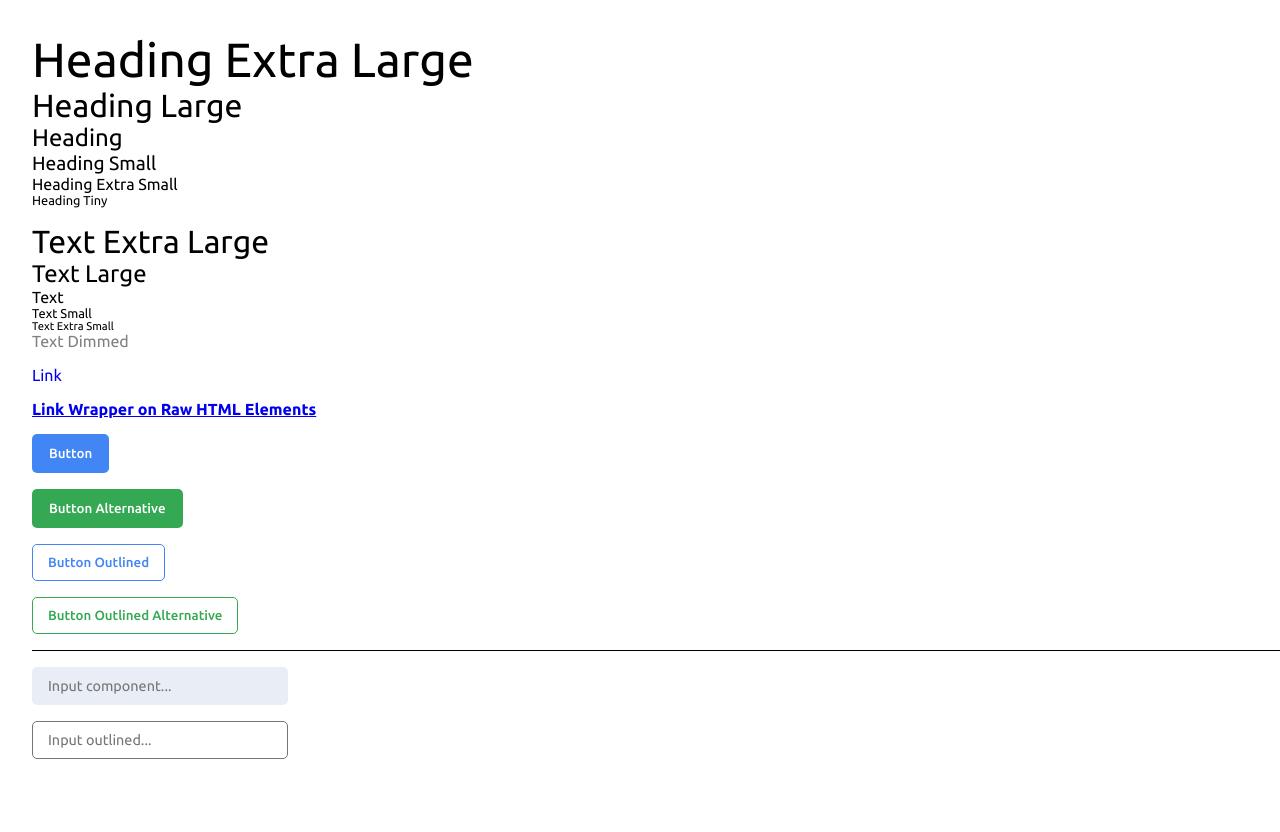
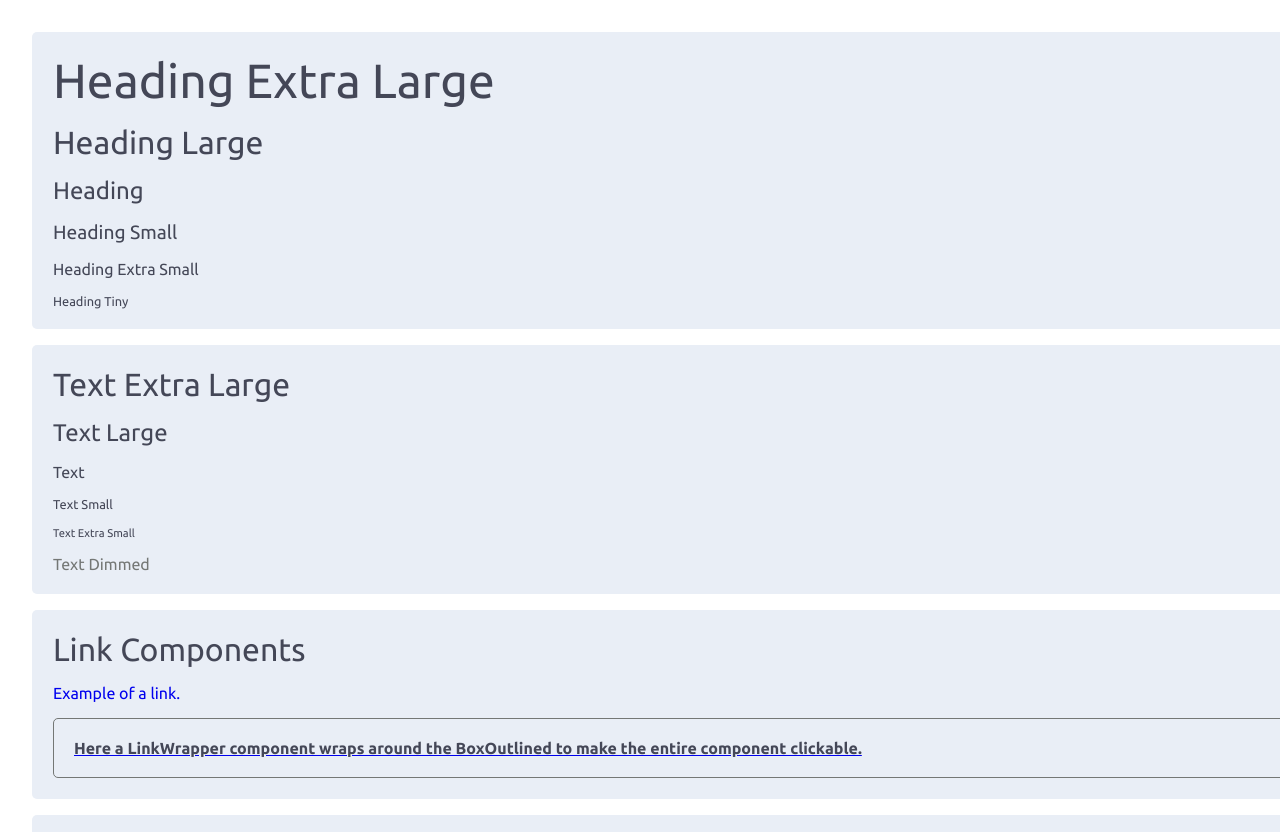
Before and after one commit to znx-x/llane-ui, a React (Create React App) app: page / in a window 1280 px wide. Shown: the top 832 px of the page. Built offline with nearby package versions, Linux system fonts and the light colour scheme.

Commit message:
add and update components

```diff
--- a/src/Box/index.ts
+++ b/src/Box/index.ts
@@ -1,4 +1,97 @@
-import styled from 'styled-components'
+import styled from "styled-components";
+import { BorderColor, ComponentBackground, Transparent } from "../Colors";
+import {
+  BorderRadius,
+  BorderThickness,
+  BoxBorderRadius,
+  BoxPadding,
+  DefaultGap
+} from "../BaseThemeStyle";
 
-export const Box = styled.div`
-`
+interface ComponentProps {
+  background?: string;
+  backgroundHover?: string;
+  borderColor?: string;
+  borderRadius?: string;
+  borderThickness?: string;
+  gap?: string;
+  margin?: string;
+  padding?: string;
+  alignHorizontal?:
+    | "left"
+    | "right"
+    | "flex-start"
+    | "flex-end"
+    | "center"
+    | "stretch"
+    | "baseline";
+  alignVertical?:
+    | "top"
+    | "bottom"
+    | "flex-start"
+    | "flex-end"
+    | "center"
+    | "space-between"
+    | "space-around"
+    | "space-evenly";
+  alignText?: string;
+}
+
+// Helper function to translate alignment props to CSS values
+const translateAlignment = (
+  direction: string | undefined,
+  orientation: "horizontal" | "vertical"
+) => {
+  if (!direction) return orientation === "vertical" ? "flex-start" : "stretch"; // Defaults if no direction provided
+
+  // Custom alignment mappings
+  const alignments: Record<string, string> = {
+    top: "flex-start",
+    bottom: "flex-end",
+    left: "flex-start",
+    right: "flex-end"
+  };
+
+  // Return the custom mapping or default to the provided value if not a custom key
+  return alignments[direction] || direction;
+};
+
+export const Box = styled.div<ComponentProps>`
+  display: flex;
+  flex-direction: column;
+  align-items: ${(props) =>
+    translateAlignment(props.alignHorizontal, "horizontal")};
+  justify-content: ${(props) =>
+    translateAlignment(props.alignVertical, "vertical")};
+  background: ${(props) => props.background || ComponentBackground};
+  border: ${(props) => props.borderThickness || BorderThickness} solid
+    ${(props) => props.borderColor || Transparent};
+  border-radius: ${(props) => props.borderRadius || BoxBorderRadius};
+  gap: ${(props) => props.gap || DefaultGap};
+  padding: ${(props) => props.padding || BoxPadding};
+  margin: ${(props) => props.margin};
+  text-align: ${(props) => props.alignText || "left"};
+  &:hover {
+    background: ${(props) => props.backgroundHover};
+  }
+`;
+
+export const BoxOutlined = styled.div<ComponentProps>`
+  display: flex;
+  flex-direction: column;
+  align-items: ${(props) =>
+    translateAlignment(props.alignHorizontal, "horizontal")};
+  justify-content: ${(props) =>
+    translateAlignment(props.alignVertical, "vertical")};
+  background: ${(props) => props.background || Transparent};
+  border: ${(props) => props.borderThickness || BorderThickness} solid
+    ${(props) => props.borderColor || BorderColor};
+  border-radius: ${(props) => props.borderRadius || BoxBorderRadius};
+  gap: ${(props) => props.gap || DefaultGap};
+  padding: ${(props) => props.padding || BoxPadding};
+  margin: ${(props) => props.margin};
+  text-align: ${(props) => props.alignText || "left"};
+  &:hover {
+    background: ${(props) => props.backgroundHover};
+  }
+`;
--- a/src/Input/index.ts
+++ b/src/Input/index.ts
@@ -19,6 +19,7 @@ interface ComponentProps {
   borderThickness?: string;
   fontColor?: string;
   fontSize?: string;
+  width?: string;
 }
 
 export const Input = styled.input<ComponentProps>`
@@ -29,6 +30,8 @@ export const Input = styled.input<ComponentProps>`
   color: ${(props) => props.fontColor || TextColor};
   font-size: ${(props) => props.fontSize || InputFontSize};
   padding: ${InputPadding};
+  width: ${(props) => props.width};
+  max-width: ${(props) => props.width};
 `;
 
 export const InputOutlined = styled.input<ComponentProps>`
@@ -39,4 +42,6 @@ export const InputOutlined = styled.input<ComponentProps>`
   color: ${(props) => props.fontColor || TextColor};
   font-size: ${(props) => props.fontSize || InputFontSize};
   padding: ${InputPadding};
+  width: ${(props) => props.width};
+  max-width: ${(props) => props.width};
 `;
--- a/src/Link/index.ts
+++ b/src/Link/index.ts
@@ -10,7 +10,6 @@ interface ComponentProps {
   }
 
 export const Link = styled.a<ComponentProps>`
-    margin: auto;
     color: ${(props) => props.color};
     font-size: ${(props) => props.size || 'auto' };
     font-weight: ${(props) => props.weight || 'normal' };
@@ -21,5 +20,5 @@ export const Link = styled.a<ComponentProps>`
 `
 
 export const LinkWrapper = styled.a<ComponentProps>`
-    margin: ${(props) => props.margin || 'auto' };
+    margin: ${(props) => props.margin};
 `
--- a/src/TestComponents.tsx
+++ b/src/TestComponents.tsx
@@ -30,7 +30,13 @@ import {
   ButtonOutlinedAlt,
   Divider,
   Input,
-  InputOutlined
+  InputOutlined,
+  Box,
+  BoxOutlined,
+  ButtonLink,
+  ButtonLinkAlt,
+  ButtonLinkOutlined,
+  ButtonLinkOutlinedAlt
 } from "./";
 
 function TestComponents() {
@@ -38,53 +44,88 @@ function TestComponents() {
     <>
       <AppWrapper>
         <PageWrapper>
-
+          <Box>
             <HeadingExtraLarge>Heading Extra Large</HeadingExtraLarge>
             <HeadingLarge>Heading Large</HeadingLarge>
             <Heading>Heading</Heading>
             <HeadingSmall>Heading Small</HeadingSmall>
             <HeadingExtraSmall>Heading Extra Small</HeadingExtraSmall>
             <HeadingTiny>Heading Tiny</HeadingTiny>
-
+          </Box>
           <Spacer />
-
+          <Box>
             <TextExtraLarge>Text Extra Large</TextExtraLarge>
             <TextLarge>Text Large</TextLarge>
             <Text>Text</Text>
             <TextSmall>Text Small</TextSmall>
             <TextExtraSmall>Text Extra Small</TextExtraSmall>
             <TextDimmed>Text Dimmed</TextDimmed>
-
+          </Box>
           <Spacer />
-
-          <Link href="#">Link</Link>
+          <Box>
+            <HeadingLarge>Link Components</HeadingLarge>
+            <Link href="#">Example of a link.</Link>
             <LinkWrapper href="#">
-            <div>
-              <p>
-                <b>Link Wrapper on Raw HTML Elements</b>
-              </p>
-            </div>
+              <BoxOutlined>
+                <Text>
+                  <b>
+                    Here a LinkWrapper component wraps around the BoxOutlined to
+                    make the entire component clickable.
+                  </b>
+                </Text>
+              </BoxOutlined>
             </LinkWrapper>
-
+          </Box>
           <Spacer />
-
-          <Button>Button</Button>
+          <Box>
+            <HeadingLarge>Buttons</HeadingLarge>
+            <Button width="300px">Button</Button>
+            <ButtonAlt width="300px">Button Alternative</ButtonAlt>
+            <ButtonOutlined width="300px">Button Outlined</ButtonOutlined>
+            <ButtonOutlinedAlt width="300px">
+              Button Outlined Alternative
+            </ButtonOutlinedAlt>
+          </Box>
           <Spacer />
-          <ButtonAlt>Button Alternative</ButtonAlt>
+          <Box>
+            <HeadingLarge>Button Links</HeadingLarge>
+            <TextSmall>
+              * The difference between Buttons and Button Links is that the
+              second is rendered as a link, therefore it accepts direct link
+              props, such as <b>href</b> or <b>target</b>.
+            </TextSmall>
+            <ButtonLink width="300px">Button Link</ButtonLink>
+            <ButtonLinkAlt width="300px">Button Link Alternative</ButtonLinkAlt>
+            <ButtonLinkOutlined width="300px">
+              Button Link Outlined
+            </ButtonLinkOutlined>
+            <ButtonLinkOutlinedAlt width="300px">
+              Button Link Outlined Alternative
+            </ButtonLinkOutlinedAlt>
+          </Box>
           <Spacer />
-          <ButtonOutlined>Button Outlined</ButtonOutlined>
+          <Box>
+            <HeadingLarge>Divider Component</HeadingLarge>
+            <Divider />
+          </Box>
           <Spacer />
-          <ButtonOutlinedAlt>Button Outlined Alternative</ButtonOutlinedAlt>
-
+          <BoxOutlined>
+            <HeadingLarge>Input Components</HeadingLarge>
+            <Input width="300px" placeholder="Input component..." />
+            <InputOutlined width="300px" placeholder="Input outlined..." />
+          </BoxOutlined>
           <Spacer />
-
-          <Divider />
-
-          <Spacer />
-
-          <Input placeholder="Input component..." />
-          <Spacer />
-          <InputOutlined placeholder="Input outlined..." />
+          <BoxOutlined>
+            <HeadingLarge>Box Components</HeadingLarge>
+            <Box>
+              <Text>Text Nested in Box Element</Text>
+            </Box>
+            <BoxOutlined alignHorizontal="center">
+              <HeadingLarge>Heading Nested in Box Component</HeadingLarge>
+              <Text>Text Nested in Box Component</Text>
+              <ButtonLink width="300px">Example Button</ButtonLink>
+            </BoxOutlined>
+          </BoxOutlined>
         </PageWrapper>
       </AppWrapper>
     </>
--- a/src/Typography.ts
+++ b/src/Typography.ts
@@ -1,105 +1,106 @@
 import styled from "styled-components";
-import { Gray } from ".";
+import { DimmedTextColor, TextColor } from ".";
 
 interface ComponentProps {
   size?: string;
   weight?: string;
   decoration?: string;
   color?: string;
+  margin?: string;
 }
 
 export const HeadingExtraLarge = styled.h1<ComponentProps>`
-    margin: auto;
-    color: ${(props) => props.color};
+  margin: ${(props) => props.margin || "0"};
+  color: ${(props) => props.color || TextColor};
   font-size: ${(props) => props.size || "3rem"};
   font-weight: ${(props) => props.weight || "normal"};
-    text-decoration: ${(props) => props.decoration || "none"}
+  text-decoration: ${(props) => props.decoration || "none"};
 `;
 
 export const HeadingLarge = styled.h2<ComponentProps>`
-    margin: auto;
-    color: ${(props) => props.color};
+  margin: ${(props) => props.margin || "0"};
+  color: ${(props) => props.color || TextColor};
   font-size: ${(props) => props.size || "2rem"};
   font-weight: ${(props) => props.weight || "normal"};
-    text-decoration: ${(props) => props.decoration || "none"}
+  text-decoration: ${(props) => props.decoration || "none"};
 `;
 
 export const Heading = styled.h3<ComponentProps>`
-    margin: auto;
-    color: ${(props) => props.color};
+  margin: ${(props) => props.margin || "0"};
+  color: ${(props) => props.color || TextColor};
   font-size: ${(props) => props.size || "1.5rem"};
   font-weight: ${(props) => props.weight || "normal"};
-    text-decoration: ${(props) => props.decoration || "none"}
+  text-decoration: ${(props) => props.decoration || "none"};
 `;
 
 export const HeadingSmall = styled.h4<ComponentProps>`
-    margin: auto;
-    color: ${(props) => props.color};
+  margin: ${(props) => props.margin || "0"};
+  color: ${(props) => props.color || TextColor};
   font-size: ${(props) => props.size || "1.2rem"};
   font-weight: ${(props) => props.weight || "normal"};
-    text-decoration: ${(props) => props.decoration || "none"}
+  text-decoration: ${(props) => props.decoration || "none"};
 `;
 
 export const HeadingExtraSmall = styled.h5<ComponentProps>`
-    margin: auto;
-    color: ${(props) => props.color};
+  margin: ${(props) => props.margin || "0"};
+  color: ${(props) => props.color || TextColor};
   font-size: ${(props) => props.size || "1rem"};
   font-weight: ${(props) => props.weight || "normal"};
-    text-decoration: ${(props) => props.decoration || "none"}
+  text-decoration: ${(props) => props.decoration || "none"};
 `;
 
 export const HeadingTiny = styled.h6<ComponentProps>`
-    margin: auto;
-    color: ${(props) => props.color};
+  margin: ${(props) => props.margin || "0"};
+  color: ${(props) => props.color || TextColor};
   font-size: ${(props) => props.size || "0.8rem"};
   font-weight: ${(props) => props.weight || "normal"};
-    text-decoration: ${(props) => props.decoration || "none"}
+  text-decoration: ${(props) => props.decoration || "none"};
 `;
 
 export const TextExtraLarge = styled.p<ComponentProps>`
-    margin: auto;
-    color: ${(props) => props.color};
+  margin: ${(props) => props.margin || "0"};
+  color: ${(props) => props.color || TextColor};
   font-size: ${(props) => props.size || "2rem"};
   font-weight: ${(props) => props.weight || "normal"};
-    text-decoration: ${(props) => props.decoration || "none"}
+  text-decoration: ${(props) => props.decoration || "none"};
 `;
 
 export const TextLarge = styled.p<ComponentProps>`
-    margin: auto;
-    color: ${(props) => props.color};
+  margin: ${(props) => props.margin || "0"};
+  color: ${(props) => props.color || TextColor};
   font-size: ${(props) => props.size || "1.5rem"};
   font-weight: ${(props) => props.weight || "normal"};
-    text-decoration: ${(props) => props.decoration || "none"}
+  text-decoration: ${(props) => props.decoration || "none"};
 `;
 
 export const Text = styled.p<ComponentProps>`
-    margin: auto;
-    color: ${(props) => props.color};
+  margin: ${(props) => props.margin || "0"};
+  color: ${(props) => props.color || TextColor};
   font-size: ${(props) => props.size || "1rem"};
   font-weight: ${(props) => props.weight || "normal"};
-    text-decoration: ${(props) => props.decoration || "none"}
+  text-decoration: ${(props) => props.decoration || "none"};
 `;
 
 export const TextSmall = styled.p<ComponentProps>`
-    margin: auto;
-    color: ${(props) => props.color};
+  margin: ${(props) => props.margin || "0"};
+  color: ${(props) => props.color || TextColor};
   font-size: ${(props) => props.size || "0.8rem"};
   font-weight: ${(props) => props.weight || "normal"};
-    text-decoration: ${(props) => props.decoration || "none"}
+  text-decoration: ${(props) => props.decoration || "none"};
 `;
 
 export const TextExtraSmall = styled.p<ComponentProps>`
-    margin: auto;
-    color: ${(props) => props.color};
+  margin: ${(props) => props.margin || "0"};
+  color: ${(props) => props.color || TextColor};
   font-size: ${(props) => props.size || "0.7rem"};
   font-weight: ${(props) => props.weight || "normal"};
-    text-decoration: ${(props) => props.decoration || "none"}
+  text-decoration: ${(props) => props.decoration || "none"};
 `;
 
 export const TextDimmed = styled.p<ComponentProps>`
-    margin: auto;
-    color: ${(props) => props.color|| Gray};
+  margin: ${(props) => props.margin || "0"};
+  color: ${(props) => props.color || DimmedTextColor};
   font-size: ${(props) => props.size || "1rem"};
   font-weight: ${(props) => props.weight || "normal"};
-    text-decoration: ${(props) => props.decoration || "none"}
+  text-decoration: ${(props) => props.decoration || "none"};
 `;
```
Also changed, not shown: src/BaseThemeStyle.ts (+7 -1 lines), src/Button/index.ts (+87 -0 lines). Lines whose indentation alone changed are shown as unchanged.
